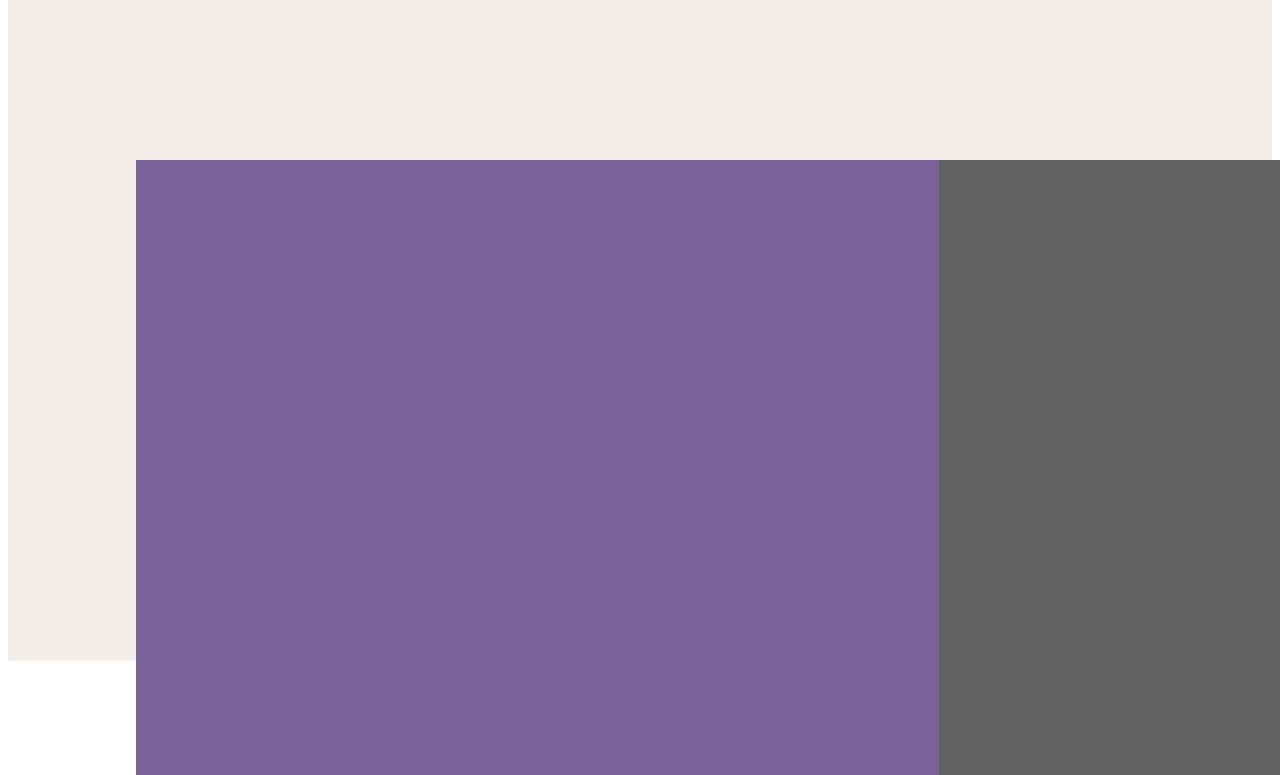
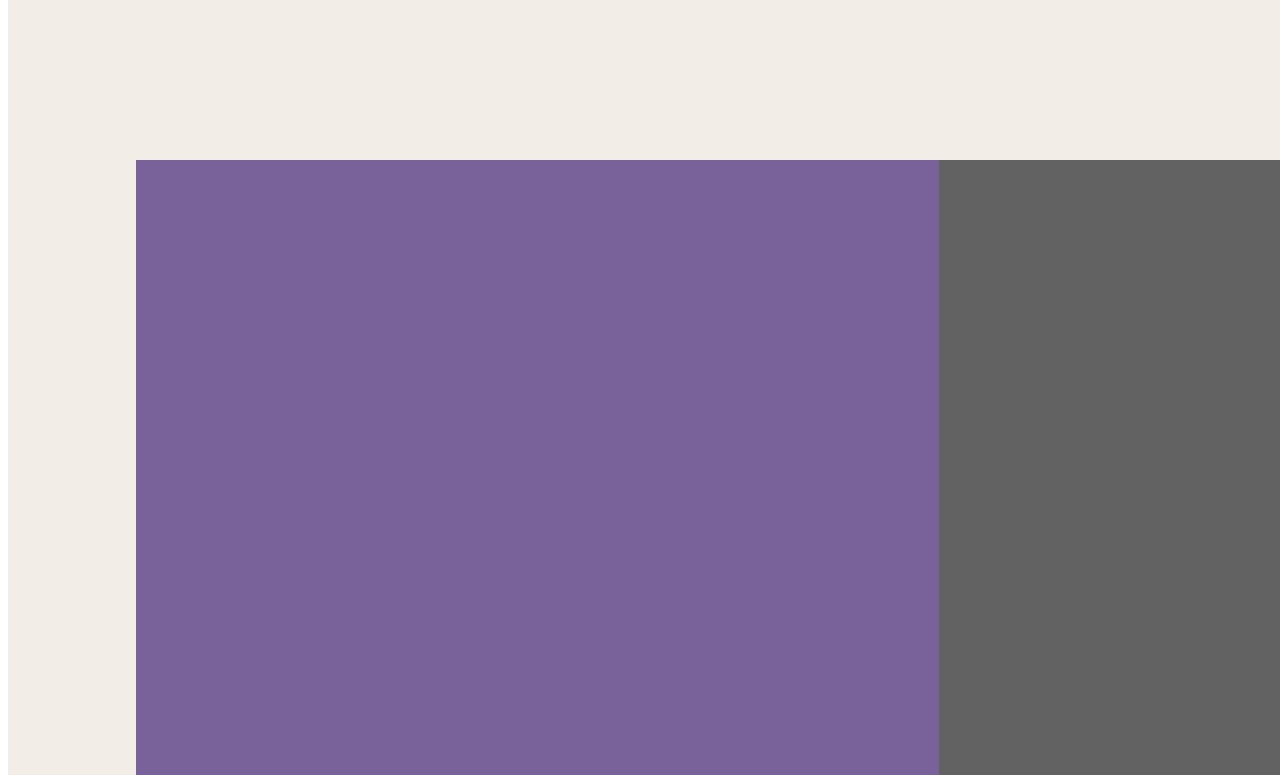
Before and after one commit to LLLeeewww/LLLEEEWWW.github.io, a plain HTML site: page index.html in a window 1280 px wide. Shown: the part 131-906 px from the top of the page. Drawn offline with Linux system fonts and the light colour scheme.

Commit message:
second commit

```diff
--- a/index.html
+++ b/index.html
@@ -5,7 +5,7 @@
     <title>Document</title>
 </head>
 <body>
-    <div style="width: 100%; height: 100%; background: rgba(240.71, 235.46, 229.05, 0.90); flex-direction: column; justify-content: flex-start; align-items: center; gap: 128px; display: inline-flex">
+    <div style="width: 1733px; height: 3986px; background: rgba(240.71, 235.46, 229.05, 0.90); flex-direction: column; justify-content: flex-start; align-items: center; gap: 128px; display: inline-flex">
         <div style="align-self: stretch; padding-top: 48px; padding-bottom: 48px; padding-left: 48px; padding-right: 96px; justify-content: flex-start; align-items: center; gap: 256px; display: inline-flex">
           <div style="text-align: center; color: black; font-size: 48px; font-family: Inter; font-weight: 400; word-wrap: break-word">wHaTeVer</div>
           <div style="flex: 1 1 0; height: 29px; justify-content: space-between; align-items: flex-end; display: flex">
```
Lines whose indentation alone changed are shown as unchanged.
